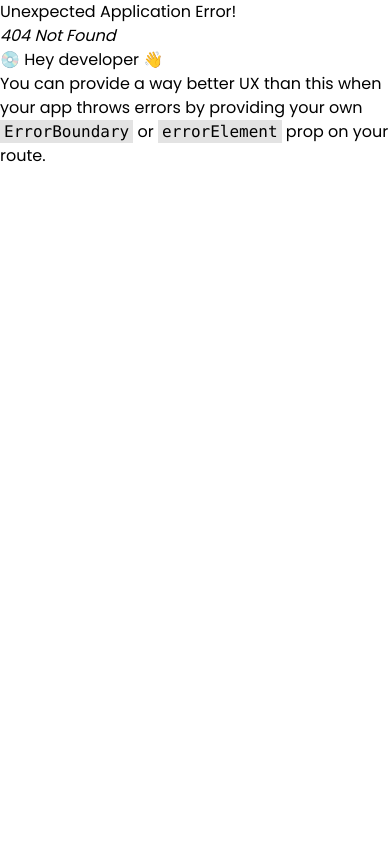
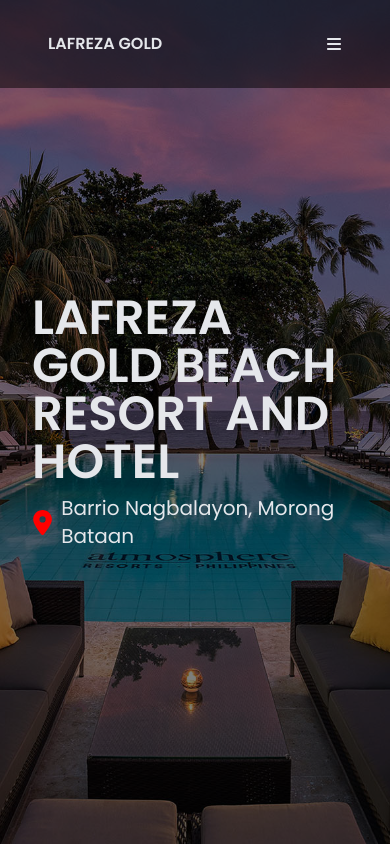
Before and after one commit to iam-Dianne/lafrezagold-thesis, a React (Vite) app: page / in a window 390 px wide. Before the commit this address had no page. Built offline with nearby package versions, Linux system fonts and the light colour scheme; a web font is replaced by a local one.

Commit message:
guest module navbar and hero component responsive

```diff
--- a/src/App.jsx
+++ b/src/App.jsx
@@ -28,6 +28,8 @@
 
 import { ToastContainer } from "react-toastify";
 import "react-toastify/dist/ReactToastify.css";
+
+import GuestLayout from "./layouts/GuestLayout";
 const App = () => {
   const router = createBrowserRouter(
     createRoutesFromElements(
@@ -71,6 +73,8 @@
           <Route path="/admin/transactions" element={<Transactions />} />
           <Route path="/admin/refund-requests" element={<RefundRequests />} />
         </Route>
+
+        <Route path="/" element={<GuestLayout />}></Route>
       </>
     )
   );
--- /dev/null
+++ b/src/components/Guest/Hero.jsx
@@ -0,0 +1,22 @@
+import React from "react";
+import { FaLocationDot } from "react-icons/fa6";
+
+const Hero = () => {
+  return (
+    <div className="h-screen bg-[url('../../../images/hero-img.jpg')] bg-cover bg-center relative">
+      <div className="absolute inset-0 bg-black/50">
+        <div className="content text-gray-200 relative flex flex-col justify-center h-full px-8 sm:px-44">
+          <div className="text-5xl sm:text-7xl font-bold mb-2">
+            LAFREZA GOLD BEACH RESORT AND HOTEL
+          </div>
+          <div className="text-xl sm:text-2xl flex items-center">
+            <FaLocationDot size={25} color="red" className="mr-2" />
+            Barrio Nagbalayon, Morong Bataan
+          </div>
+        </div>
+      </div>
+    </div>
+  );
+};
+
+export default Hero;
--- /dev/null
+++ b/src/components/Guest/Navbar.jsx
@@ -0,0 +1,70 @@
+import React, { useState } from "react";
+import { FaBars, FaX } from "react-icons/fa6";
+import Button from "../Button";
+
+const Navbar = () => {
+  const [isOpen, setIsOpen] = useState(false);
+
+  const ToggleMenu = () => {
+    setIsOpen(!isOpen);
+  };
+
+  return (
+    <div className="bg-black bg-opacity-50 text-gray-200 sm:flex sm:justify-between sm:px-36 py-4 px-6 absolute w-full z-10">
+      <div className="py-4 px-6 flex justify-between items-center">
+        <div className="font-bold">LAFREZA GOLD</div>
+        <button onClick={ToggleMenu} className="sm:hidden">
+          <FaX className={`${isOpen ? "block" : "hidden"}`} />
+          <FaBars className={`${!isOpen ? "block" : "hidden"}`} />
+        </button>
+      </div>
+      <div
+        className={`px-4 ${
+          isOpen ? "block" : "hidden"
+        } sm:flex sm:items-center`}
+      >
+        <ul className="sm:flex mb-8 sm:mb-0 sm:mr-12">
+          <li className="">
+            <a
+              href=""
+              className="hover:text-yellow-400 rounded sm:bg-none block px-2 py-1 sm:mr-3"
+            >
+              Home
+            </a>
+          </li>
+          <li>
+            <a
+              href=""
+              className="hover:text-yellow-400 rounded block px-2 py-1 mt-1 sm:mt-0 sm:mr-3"
+            >
+              About
+            </a>
+          </li>
+          <li>
+            <a
+              href=""
+              className="hover:text-yellow-400 rounded block px-2 py-1 mt-1 sm:mt-0 sm:mr-3"
+            >
+              Bookings
+            </a>
+          </li>
+          <li>
+            <a
+              href=""
+              className="hover:text-yellow-400 rounded block px-2 py-1 mt-1 sm:mt-0"
+            >
+              Amenities
+            </a>
+          </li>
+        </ul>
+        <Button
+          buttonName={"Login"}
+          buttonColor={"bg-yellow-400"}
+          buttonHoverColor={"hover:bg-yellow-300"}
+        />
+      </div>
+    </div>
+  );
+};
+
+export default Navbar;
--- /dev/null
+++ b/src/layouts/GuestLayout.jsx
@@ -0,0 +1,14 @@
+import React from "react";
+import Navbar from "../components/Guest/Navbar";
+import Hero from "../components/Guest/Hero";
+
+const GuestLayout = () => {
+  return (
+    <div className="bg-gray-200 text-gray-900 relative">
+      <Navbar />
+      <Hero />
+    </div>
+  );
+};
+
+export default GuestLayout;
```
Also changed, not shown: public/images/hero-img.jpg (added).
